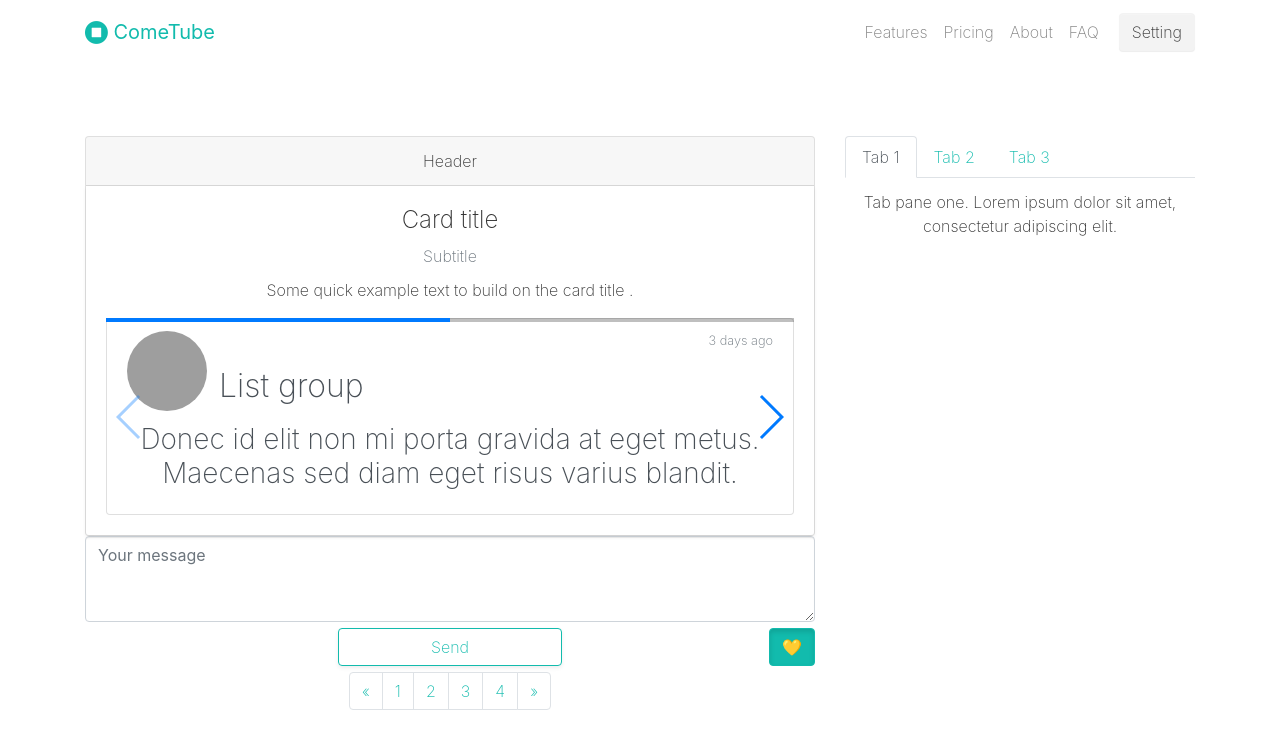
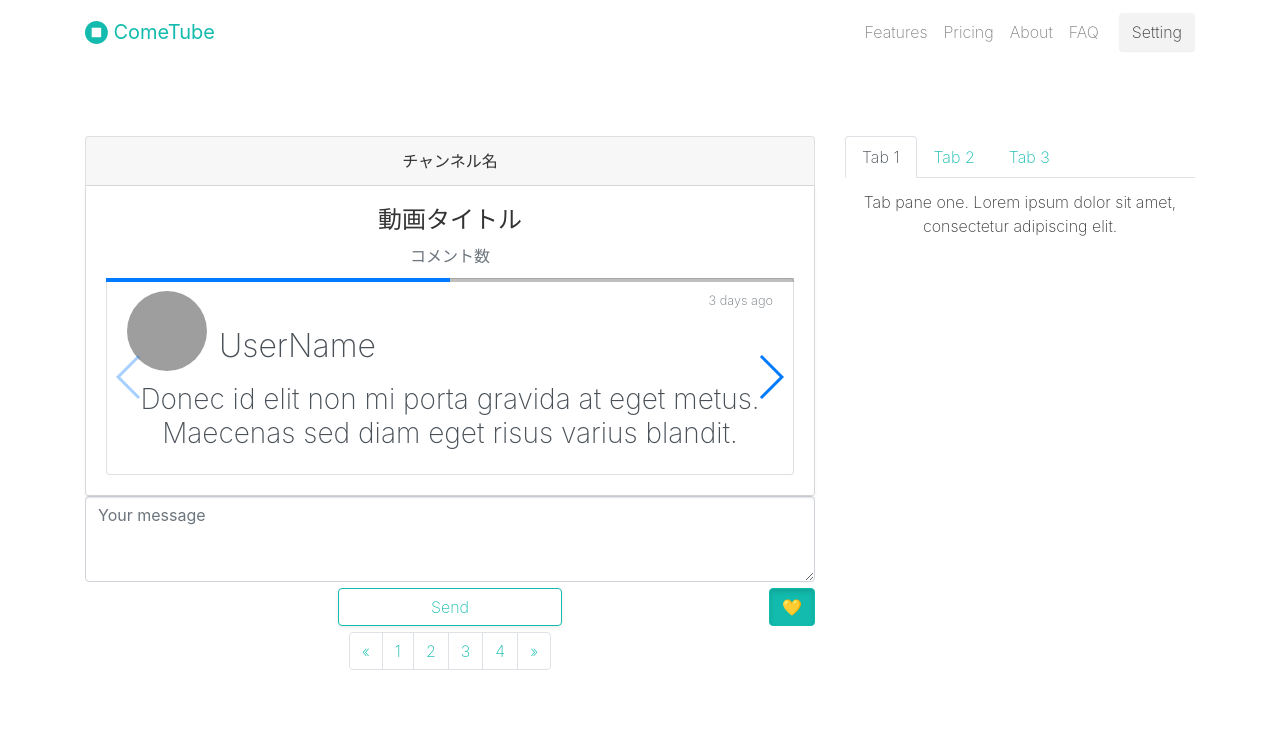
Before and after one commit to huwahuwa144/cometube_extension, a browser extension: page app/reply.html in a window 1280 px wide. Drawn offline with nearby package versions, Linux system fonts and the light colour scheme; grey boxes are pictures that could not be loaded.

Commit message:
idとってコメントをリスト表示

```diff
--- a/app/reply.html
+++ b/app/reply.html
@@ -45,11 +45,10 @@
       <div class="row" style="">
         <div class="mx-auto col-lg-8" style="">
           <div class="card">
-            <div class="card-header"> Header </div>
+            <div class="card-header"> チャンネル名 </div>
             <div class="card-body shadow-sm">
-              <h4>Card title</h4>
-              <h6 class="text-muted">Subtitle</h6>
-              <p>Some quick example text to build on the card title .</p>
+              <h4>動画タイトル</h4>
+              <h6 class="text-muted">コメント数</h6>
               <div class="swiper-container">
                 <div class="swiper-wrapper">
                   <div class="swiper-slide">
@@ -57,7 +56,7 @@
                       <a href="#" class="list-group-item list-group-item-action flex-column align-items-start">
                         <div class="d-flex w-100 justify-content-between">
                           <img class="d-block img-fluid rounded-circle float-left" src="https://pingendo.com/assets/photos/wireframe/photo-1.jpg" style="	width: 80px;	height: 80px;">
-                          <h2 class="mb-1 flex-row justify-content-start align-items-end flex-grow-1 d-flex mx-2" style="">List group </h2> <small class="text-muted">3 days ago</small>
+                          <h2 class="mb-1 flex-row justify-content-start align-items-end flex-grow-1 d-flex mx-2" style="">UserName </h2> <small class="text-muted">3 days ago</small>
                         </div>
                         <h3 class="my-2">Donec id elit non mi porta gravida at eget metus. Maecenas sed diam eget risus varius blandit.</h3>
                       </a>
```
Also changed, not shown: app/scripts.babel/background.js (+6 -1 lines).
